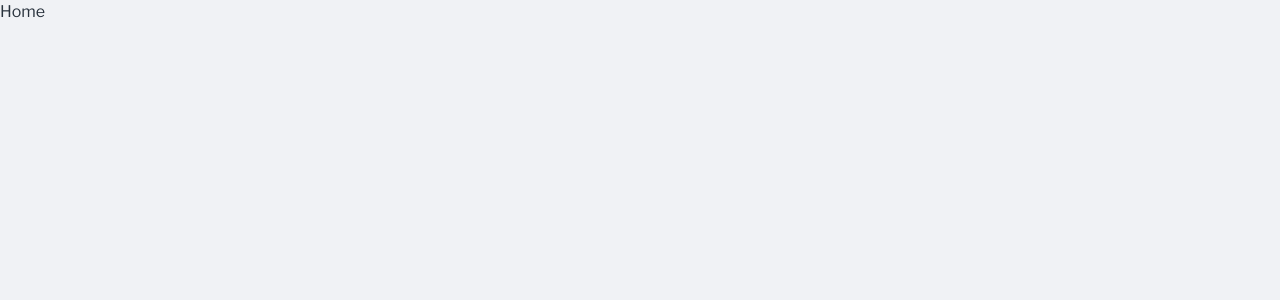
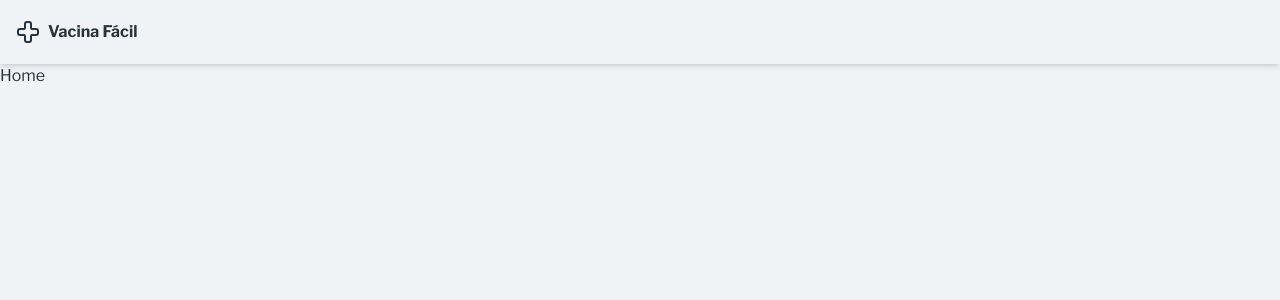
Before and after one commit to diegopluna/pitang-internship-challenge-frontend, a React (Vite) app: page / in a window 1280 px wide. Shown: the top 300 px of the page. Built offline with nearby package versions, Linux system fonts and the light colour scheme.

Commit message:
feat: add basic header

```diff
--- /dev/null
+++ b/src/components/Navbar/Navbar.tsx
@@ -0,0 +1,15 @@
+import { Cross } from 'lucide-react'
+import { Link } from 'react-router-dom'
+
+const Navbar = () => {
+  return (
+    <header className="sticky top-0 z-50 flex h-16 w-full items-center justify-between bg-background px-4 shadow-md">
+      <Link to="/" className="flex items-center gap-2">
+        <Cross className="size-6" />
+        <span className="font-bold">Vacina Fácil</span>
+      </Link>
+    </header>
+  )
+}
+
+export default Navbar
--- a/src/layouts/BaseLayout.tsx
+++ b/src/layouts/BaseLayout.tsx
@@ -1,5 +1,11 @@
+import Navbar from '@/components/Navbar/Navbar'
 import { Outlet } from 'react-router-dom'
 
-const BaseLayout = () => <Outlet />
+const BaseLayout = () => (
+  <div className="flex flex-col min-h-screen">
+    <Navbar />
+    <Outlet />
+  </div>
+)
 
 export default BaseLayout
```
